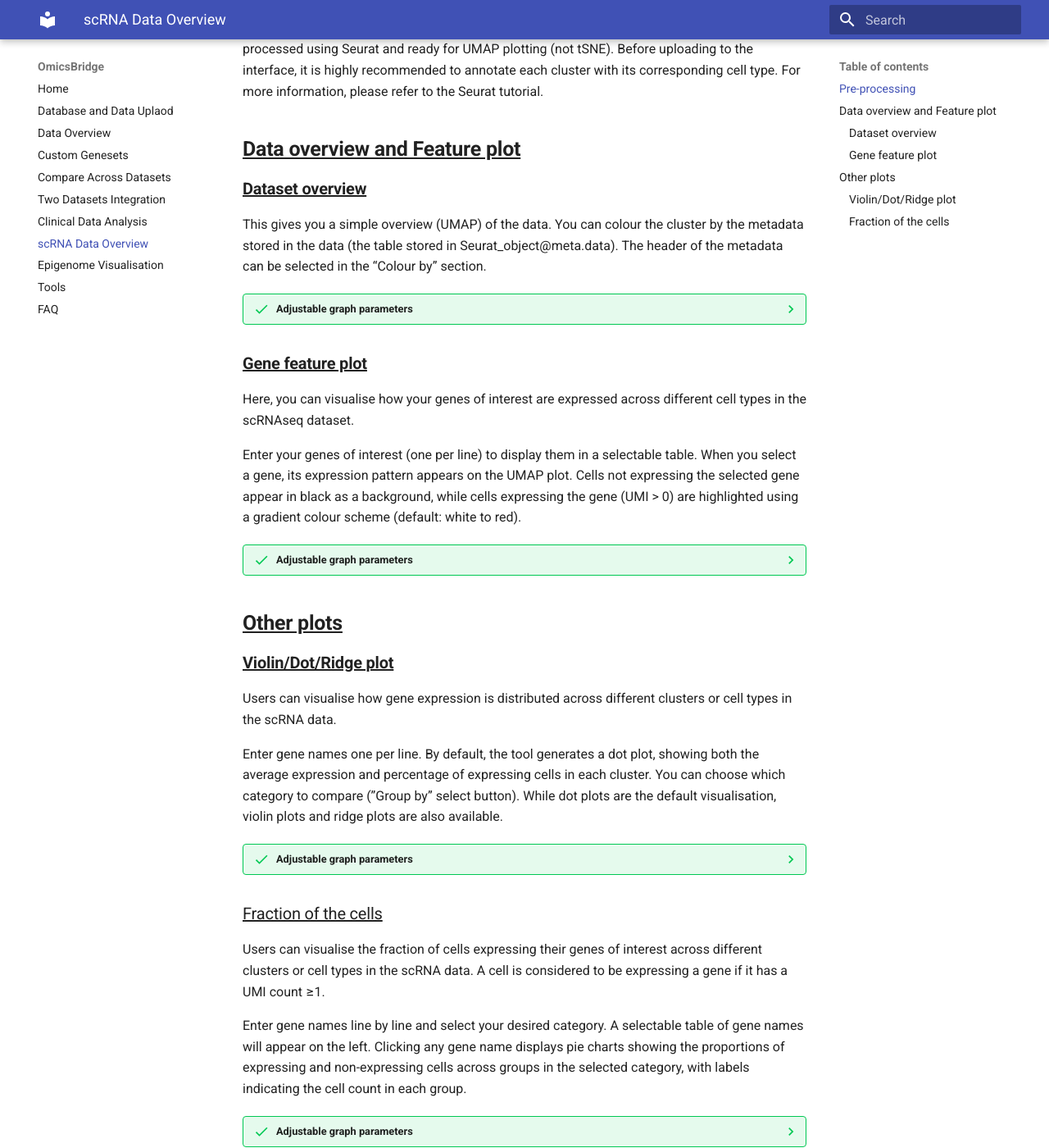
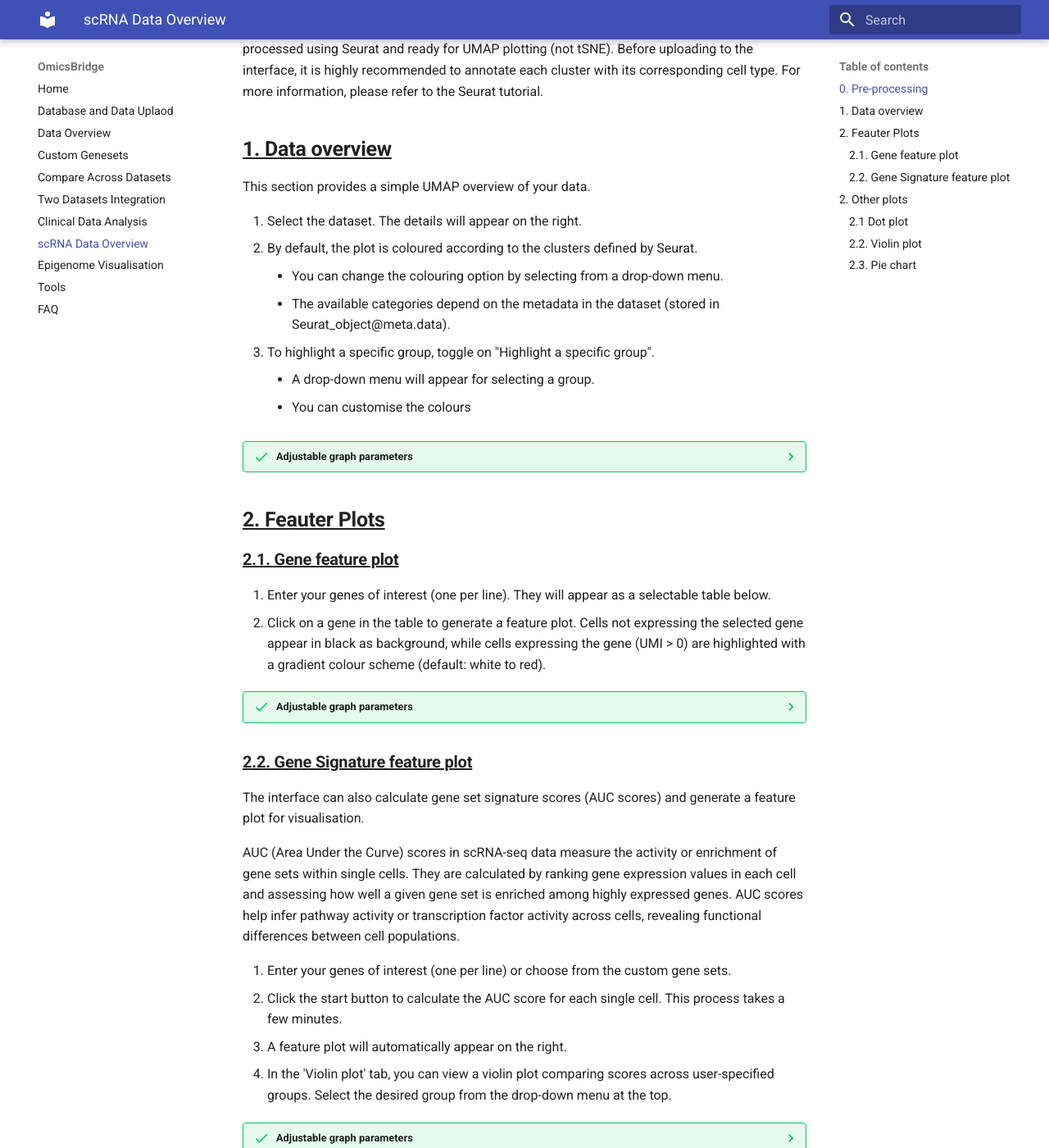
Before and after one commit to htsmto/OmicsBridge, an MkDocs documentation site: the page built from docs/scRNA.md, in a window 1280 px wide and 1400 px high, scrolled down 300 px. Shown: the whole window at 82% size. Built offline with MkDocs 1.6.1 and Material for MkDocs 9.7.7, drawn with Linux system fonts in a browser that asks for light colours; some of the changed text lies outside the part shown.

Commit message:
Updated the wiki

```diff
--- a/docs/scRNA.md
+++ b/docs/scRNA.md
@@ -2,46 +2,97 @@
 Here, users can visualise the registered scRNAseq dataset and investigate their genes of interest in it.
 
 
-## <u> **Pre-processing** </u>
+## <u> **0. Pre-processing** </u>
 The interface accepts an RDS file as input for the scRNA section. The scRNA data must be processed using Seurat and ready for UMAP plotting (not tSNE). Before uploading to the interface, it is highly recommended to annotate each cluster with its corresponding cell type. For more information, please refer to the Seurat tutorial.
 
-## <u> **Data overview and Feature plot** </u>
+## <u> **1. Data overview** </u>
 
-### <u> **Dataset overview** </u>
-This gives you a simple overview (UMAP) of the data. You can colour the cluster by the metadata stored in the data (the table stored in Seurat_object@meta.data). The header of the metadata can be selected in the “Colour by” section.
+This section provides a simple UMAP overview of your data.
+
+1. Select the dataset. The details will appear on the right.
+2. By default, the plot is coloured according to the clusters defined by Seurat.
+    - You can change the colouring option by selecting from a drop-down menu.
+    - The available categories depend on the metadata in the dataset (stored in Seurat_object@meta.data).
+3. To highlight a specific group, toggle on "Highlight a specific group".
+    - A drop-down menu will appear for selecting a group.
+    - You can customise the colours
 
 ??? success  "Adjustable graph parameters"
-    - the size (width and height) of the figure.
-    - the size of the XY axis/label, graph title and the legend font size.
+    - The size (width and height) of the figure.
+    - The size of the XY axis/label, graph title and the legend font size.
+    - The dot size
 
-### <u> **Gene feature plot** </u>
-Here, you can visualise how your genes of interest are expressed across different cell types in the scRNAseq dataset.
+## <u> **2. Feauter Plots** </u>
 
-Enter your genes of interest (one per line) to display them in a selectable table. When you select a gene, its expression pattern appears on the UMAP plot. Cells not expressing the selected gene appear in black as a background, while cells expressing the gene (UMI > 0) are highlighted using a gradient colour scheme (default: white to red).
+### <u> **2.1. Gene feature plot** </u>
+1. Enter your genes of interest (one per line). They will appear as a selectable table below.
+2. Click on a gene in the table to generate a feature plot. Cells not expressing the selected gene appear in black as background, while cells expressing the gene (UMI > 0) are highlighted with a gradient colour scheme (default: white to red).
+
+??? success  "Adjustable graph parameters"
+    - Figure size (width and height)
+    - Font size for X/Y axes, labels, graph title, and legend
+    - Dot size
+    - Colours for highest/lowest expression and background
+    - Option to use a white background
+
+### <u> **2.2. Gene Signature feature plot** </u>
+The interface can also calculate gene set signature scores (AUC scores) and generate a feature plot for visualisation.
+
+AUC (Area Under the Curve) scores in scRNA-seq data measure the activity or enrichment of gene sets within single cells. They are calculated by ranking gene expression values in each cell and assessing how well a given gene set is enriched among highly expressed genes. AUC scores help infer pathway activity or transcription factor activity across cells, revealing functional differences between cell populations.
+
+1. Enter your genes of interest (one per line) or choose from the custom gene sets.
+2. Click the start button to calculate the AUC score for each single cell. This process takes a few minutes.
+3. A feature plot will automatically appear on the right.
+4. In the 'Violin plot' tab, you can view a violin plot comparing scores across user-specified groups. Select the desired group from the drop-down menu at the top.
+
+??? success  "Adjustable graph parameters"
+    - Figure size (width and height)
+    - Font size for X/Y axes, labels, graph title, and legend
+    - Dot size
+    - Colours for highest/lowest expression and background
+    - Option to use a white background
+
+    For the violin plot:
+
+    - Option to rotate the X-axis labels
+    - Option to hide the jitter plots
+
+## <u> **2. Other plots** </u>
+### <u> **2.1 Dot plot** </u>
+
+1. Enter gene names one per line or select a custom gene set.
+2. Choose which subgroup you want to use. The dot plot will display gene expression across these selected subgroups.
+3. Click the start button. The dot plot will appear on the right panel.
 
 ??? success  "Adjustable graph parameters"
     - The size (width and height) of the figure
-    - The size of the XY axis/label, graph title and legend font size
-    - The colour of the highest/lowest expression and the background
+    - The size of the X/Y axis labels, graph title, and legend font
+    - The scale of each dot
+    - The colour of the highest/lowest expression.
 
-## <u> **Other plots** </u>
-### <u> **Violin/Dot/Ridge plot** </u>
-Users can visualise how gene expression is distributed across different clusters or cell types in the scRNA data.
-
-Enter gene names one per line. By default, the tool generates a dot plot, showing both the average expression and percentage of expressing cells in each cluster. You can choose which category to compare (”Group by” select button). While dot plots are the default visualisation, violin plots and ridge plots are also available.
+### <u> **2.2. Violin plot** </u>
+1. Enter gene names one per line or select a custom gene set. A selectable table of genes will appear below.
+2. Choose which subgroup you want to use. The dot plot displays gene expression across these selected subgroups.
+3. Click a gene from the gene list table. The violin plot will appear on the right.
+4. To view specific groups only, toggle the 'Select the groups to show' switch located below the plot.
+    - A list of all group names will appear.
+    - Only the selected groups will be displayed in the plot.
 
 ??? success  "Adjustable graph parameters"
-    - the size (width and height) of the figure
-    - the size of the X/Y axis labels, graph title, and legend font
+    - The size (width and height) of the figure
+    - The size of the X/Y axis labels, graph title, and legend font
+    - Option to use a white background
+    - Option to rotate X-axis labels
 
-### <u> Fraction of the cells </u>
-Users can visualise the fraction of cells expressing their genes of interest across different clusters or cell types in the scRNA data. A cell is considered to be expressing a gene if it has a UMI count ≥1.
+### <u> **2.3. Pie chart** </u>
+Users can visualise the fraction of cells expressing specific genes across different clusters or cell types in the scRNA data. A cell is considered to be expressing a gene if it has a UMI count of 1 or greater.
 
-Enter gene names line by line and select your desired category. A selectable table of gene names will appear on the left. Clicking any gene name displays pie charts showing the proportions of expressing and non-expressing cells across groups in the selected category, with labels indicating the cell count in each group.
+1. Enter gene names one per line or select a custom gene set. A selectable table of genes will appear below.
+2. Choose which subgroup you want to use for visualisation. The dot plot will display gene expression across these selected subgroups.
+3. Click a gene from the gene list table. The pie chart will show the proportions of expressing and non-expressing cells across groups in the selected category, with labels indicating the cell count in each group.
 
 ??? success  "Adjustable graph parameters"
-    - the size (width and height) of the figure
+    - The size (width and height) of the figure
     - the size of the label, group names, and legend
-    - the colour of the Expressing/Non-expressing
-    - hide the legend ("Hide legends")
-    - hide the label ("Hide labels")
+    - The colour for the expressing and non-expressing segments in the pie chart
+    - Option to hide the labels/legend
```
Also changed, not shown: docs/Database.md (+8 -8 lines), docs/Gene_set.md (+3 -3 lines).
